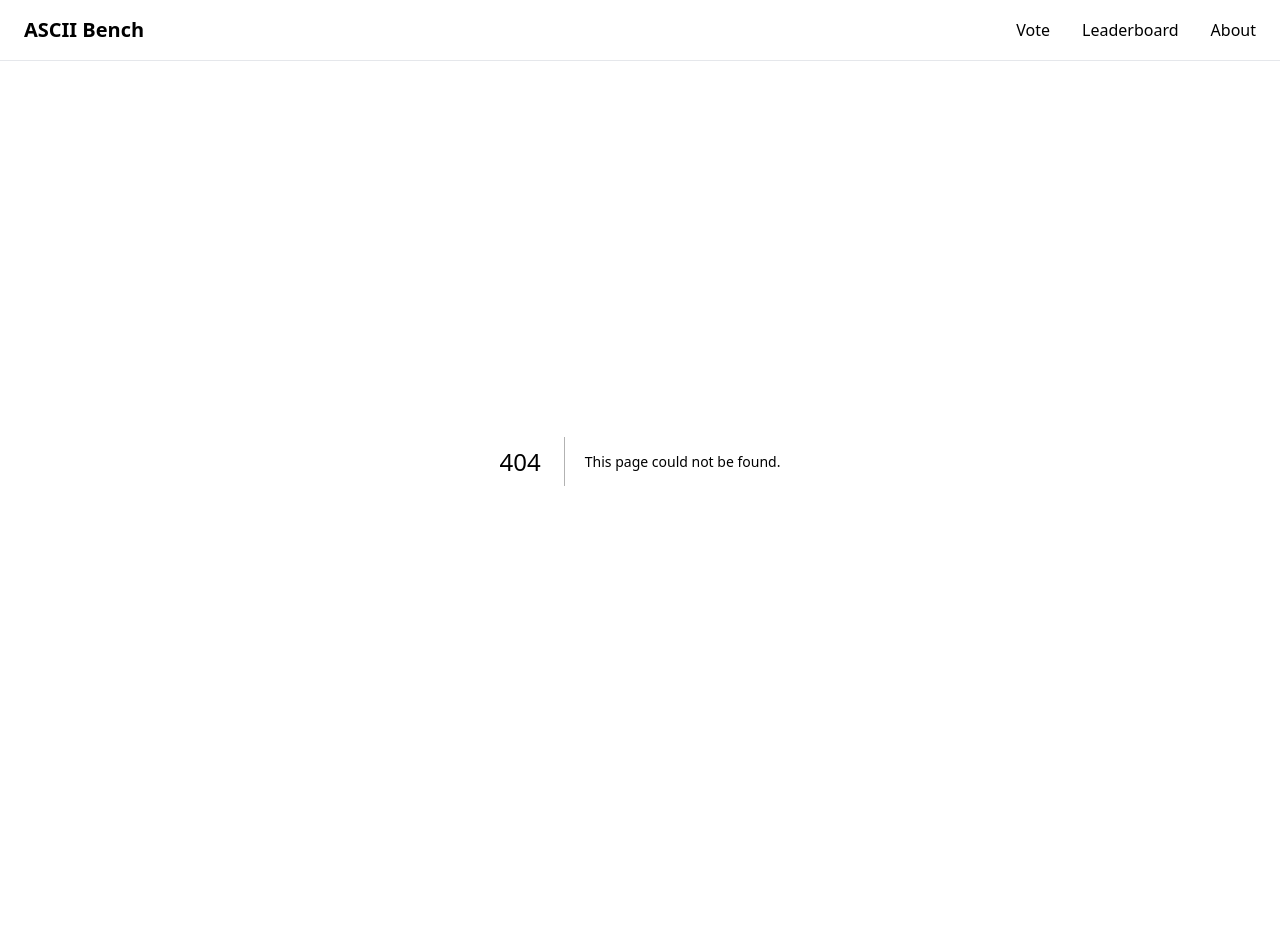
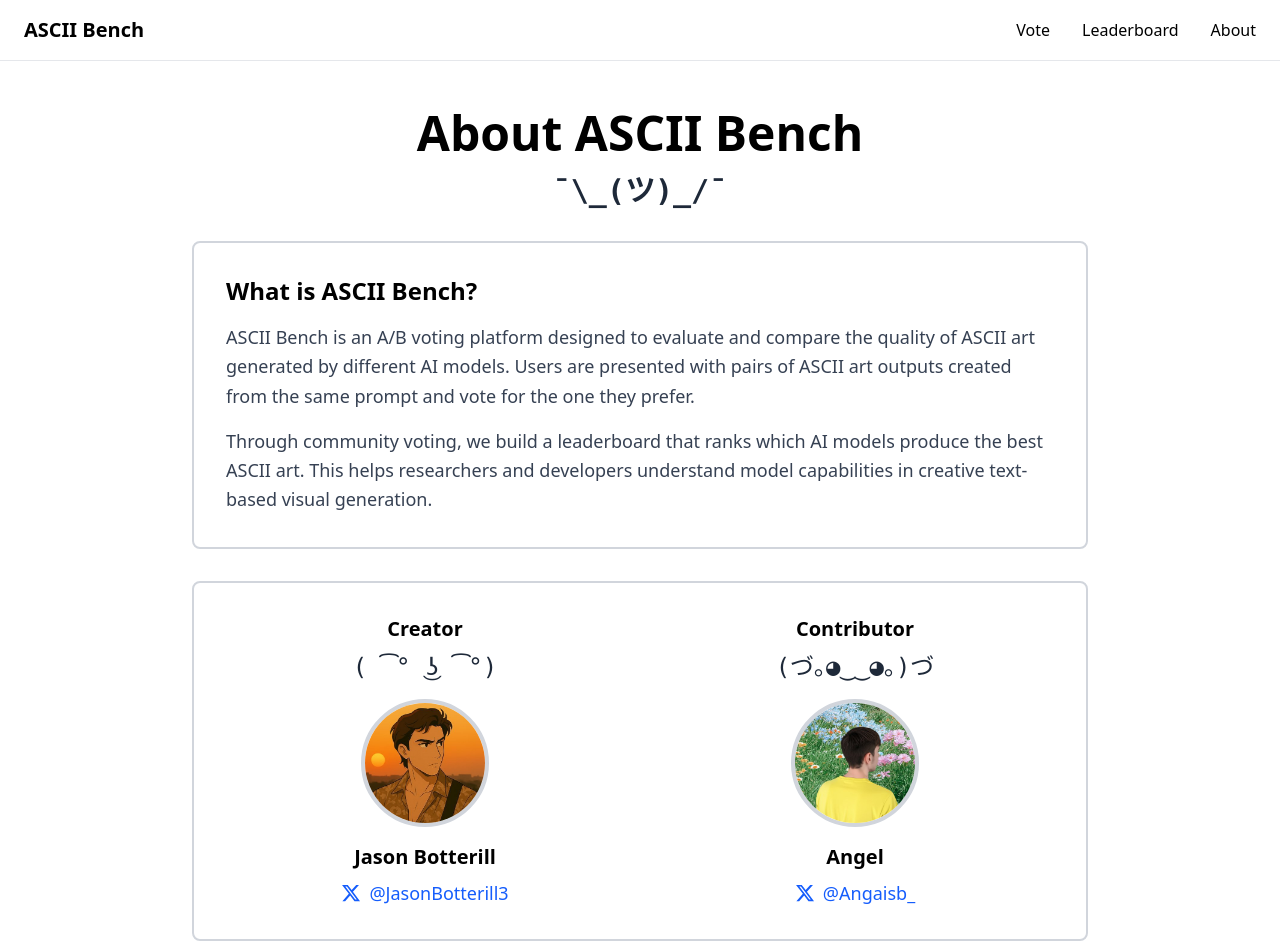
Before and after one commit to jasonthepenguin/ascii-bench, a Next.js app: page /about in a window 1280 px wide. Before the commit this address had no page. Shown: the top 952 px of the page. Before the commit the page ends 861 px from the top, so only its background shows below. Built offline with nearby package versions, Linux system fonts and the light colour scheme.

Commit message:
Add About page with creator credits and ASCII art

```diff
--- /dev/null
+++ b/app/about/page.tsx
@@ -0,0 +1,101 @@
+import Image from "next/image";
+import Link from "next/link";
+
+export default function About() {
+  return (
+    <main className="flex min-h-screen flex-col items-center pt-12 p-6">
+      <div className="w-full max-w-4xl">
+        <h1 className="text-5xl font-bold mb-4 text-center">About ASCII Bench</h1>
+        <div className="text-center mb-8">
+          <pre className="text-3xl font-bold text-gray-800">
+{`¯\\_(ツ)_/¯`}
+          </pre>
+        </div>
+
+        {/* Overview Section */}
+        <div className="bg-white border-2 border-gray-300 rounded-lg p-8 mb-8">
+          <h2 className="text-2xl font-semibold mb-4">What is ASCII Bench?</h2>
+          <p className="text-lg text-gray-700 leading-relaxed mb-4">
+            ASCII Bench is an A/B voting platform designed to evaluate and compare the quality
+            of ASCII art generated by different AI models. Users are presented with pairs of
+            ASCII art outputs created from the same prompt and vote for the one they prefer.
+          </p>
+          <p className="text-lg text-gray-700 leading-relaxed">
+            Through community voting, we build a leaderboard that ranks which AI models produce
+            the best ASCII art. This helps researchers and developers understand model capabilities
+            in creative text-based visual generation.
+          </p>
+        </div>
+
+        {/* Creator Section */}
+        <div className="bg-white border-2 border-gray-300 rounded-lg p-8">
+          <div className="grid grid-cols-1 md:grid-cols-2 gap-8">
+            {/* Jason */}
+            <div className="flex flex-col items-center">
+              <h2 className="text-xl font-semibold mb-2 text-black">Creator</h2>
+              <pre className="text-2xl mb-4 text-gray-800">
+{`( ͡° ͜ʖ ͡°)`}
+              </pre>
+              <div className="mb-4 relative w-32 h-32 rounded-full overflow-hidden border-4 border-gray-300">
+                <Image
+                  src="/JB.jpg"
+                  alt="Jason Botterill"
+                  fill
+                  className="object-cover"
+                />
+              </div>
+              <p className="text-xl font-semibold mb-2">Jason Botterill</p>
+              <Link
+                href="https://x.com/JasonBotterill3"
+                target="_blank"
+                rel="noopener noreferrer"
+                className="text-blue-600 hover:text-blue-800 transition-colors text-lg flex items-center gap-2"
+              >
+                <svg
+                  className="w-5 h-5"
+                  fill="currentColor"
+                  viewBox="0 0 24 24"
+                >
+                  <path d="M18.244 2.25h3.308l-7.227 8.26 8.502 11.24H16.17l-5.214-6.817L4.99 21.75H1.68l7.73-8.835L1.254 2.25H8.08l4.713 6.231zm-1.161 17.52h1.833L7.084 4.126H5.117z"/>
+                </svg>
+                @JasonBotterill3
+              </Link>
+            </div>
+
+            {/* Angel */}
+            <div className="flex flex-col items-center">
+              <h2 className="text-xl font-semibold mb-2 text-black">Contributor</h2>
+              <pre className="text-2xl mb-4 text-gray-800">
+{`(づ｡◕‿‿◕｡)づ`}
+              </pre>
+              <div className="mb-4 relative w-32 h-32 rounded-full overflow-hidden border-4 border-gray-300">
+                <Image
+                  src="/angel.jpg"
+                  alt="Angel"
+                  fill
+                  className="object-cover"
+                />
+              </div>
+              <p className="text-xl font-semibold mb-2">Angel</p>
+              <Link
+                href="https://x.com/Angaisb_"
+                target="_blank"
+                rel="noopener noreferrer"
+                className="text-blue-600 hover:text-blue-800 transition-colors text-lg flex items-center gap-2"
+              >
+                <svg
+                  className="w-5 h-5"
+                  fill="currentColor"
+                  viewBox="0 0 24 24"
+                >
+                  <path d="M18.244 2.25h3.308l-7.227 8.26 8.502 11.24H16.17l-5.214-6.817L4.99 21.75H1.68l7.73-8.835L1.254 2.25H8.08l4.713 6.231zm-1.161 17.52h1.833L7.084 4.126H5.117z"/>
+                </svg>
+                @Angaisb_
+              </Link>
+            </div>
+          </div>
+        </div>
+      </div>
+    </main>
+  );
+}
```
Also changed, not shown: public/JB.jpg (added), public/angel.jpg (added).
